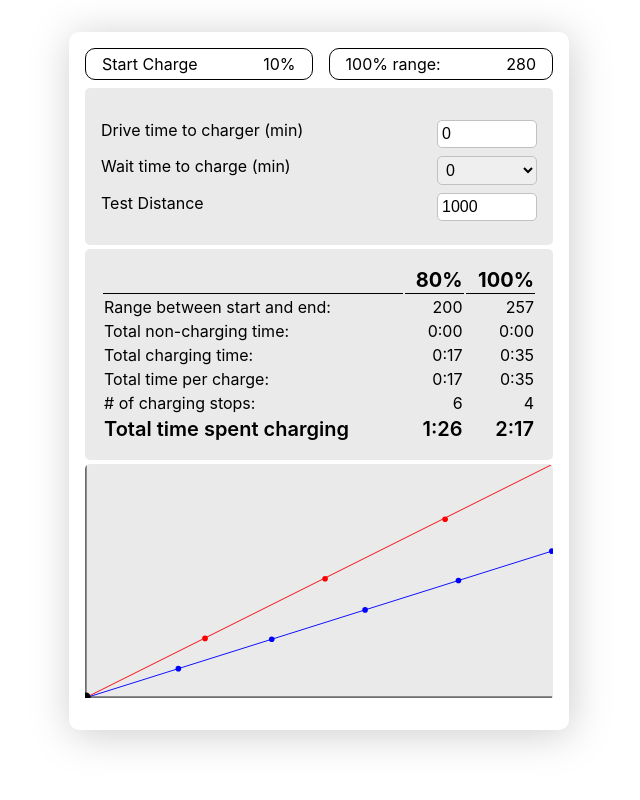
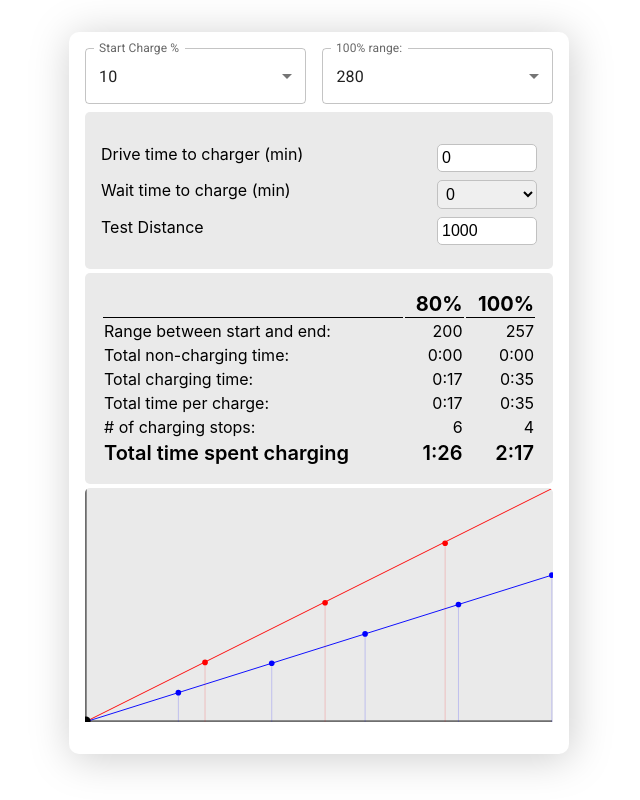
Before and after one commit to aokorodu/EVChargeTime, a React (Create React App) app in the folder ev-chargetime/: page / in a window 1280 px wide. Shown: the whole page, without its empty margins (321-961 px from the left). Built offline with nearby package versions, Linux system fonts and the light colour scheme.

Commit message:
added material ui select component

```diff
--- a/ev-chargetime/package.json
+++ b/ev-chargetime/package.json
@@ -3,6 +3,10 @@
   "version": "0.1.0",
   "private": true,
   "dependencies": {
+    "@emotion/react": "^11.11.1",
+    "@emotion/styled": "^11.11.0",
+    "@fontsource/roboto": "^5.0.8",
+    "@mui/material": "^5.14.14",
     "@testing-library/jest-dom": "^5.17.0",
     "@testing-library/react": "^13.4.0",
     "@testing-library/user-event": "^13.5.0",
--- a/ev-chargetime/src/App.tsx
+++ b/ev-chargetime/src/App.tsx
@@ -1,8 +1,13 @@
-import React, { useEffect, useState } from 'react';
+import { useEffect, useState } from 'react';
 import './App.css';
 import Selector from './components/Selector';
 import CustomSelector from './components/CustomSelector';
 import Chart from './components/Chart';
+import '@fontsource/roboto/300.css';
+import '@fontsource/roboto/400.css';
+import '@fontsource/roboto/500.css';
+import '@fontsource/roboto/700.css';
+
 
 function App() {
   const chargeCurve = [2.36, 2.07, 2.07, 2.07, 2.53, 2.85, 3.3, 18]
@@ -34,6 +39,7 @@ function App() {
     setTotalTimePerFull(calculateTime(100))
   }
   const changeStart = (e: String) => {
+    console.log('change start to ', e)
     const num = Number(e);
     setStartCharge(num);
   }
@@ -110,7 +116,7 @@ function App() {
     <>
       <div className='controls'>
         <div className='chargeLevelControls'>
-          <CustomSelector label="Start Charge" value={10} valueOptions={[10, 20, 30, 40, 50]} callback={changeStart} suffix='%' />
+          <CustomSelector label="Start Charge %" value={10} valueOptions={[10, 20, 30, 40, 50]} callback={changeStart} suffix='%' />
           <CustomSelector label="100% range:" value={280} valueOptions={[200, 220, 240, 260, 280, 300, 320, 340, 360, 380, 400]} callback={setRange} />
         </div>
         <div className='dynamicNumbers'>
--- a/ev-chargetime/src/components/Chart/index.tsx
+++ b/ev-chargetime/src/components/Chart/index.tsx
@@ -26,6 +26,8 @@ const Chart = ({ timeNotFull, timeFull, stopsNotFull, timePerChargeNotFull, stop
             const xpos = (i + 1) * notFullIncrements;
             const ypos = 250 - ((i + 1) * timePerChargeNotFull) * unitsPerMin;
             arr.push(<circle cx={xpos} cy={ypos} fill="blue" r={3} />)
+            arr.push(<path d={`M${xpos},250 L${xpos},${ypos}`}
+                stroke="blue" strokeOpacity={.2} />)
         }
 
         return arr;
@@ -38,6 +40,8 @@ const Chart = ({ timeNotFull, timeFull, stopsNotFull, timePerChargeNotFull, stop
             const xpos = (i + 1) * fullIncrements;
             const ypos = 250 - ((i + 1) * Math.round(timePerChargeFull)) * unitsPerMin;
             arr.push(<circle cx={xpos} cy={ypos} fill="red" r={3} />)
+            arr.push(<path d={`M${xpos},250 L${xpos},${ypos}`}
+                stroke="red" strokeOpacity={.2} />)
         }
 
         return arr;
--- a/ev-chargetime/src/components/CustomSelector/CustomSelector.module.css
+++ b/ev-chargetime/src/components/CustomSelector/CustomSelector.module.css
@@ -1,24 +1,4 @@
-.holder {
+.container {
   position: relative;
   flex-grow: 1;
-  background-color: white;
-  height: 2rem;
-  display: flex;
-  flex-direction: row;
-  justify-content: space-between;
-  align-items: center;
-  border: 1px solid black;
-  border-radius: 10px;
-  padding: 0.5rem 1rem;
 }
-
-.dropdownHolder {
-  position: absolute;
-  width: 100%;
-  z-index: 100;
-  top: 2.5rem;
-  left: 0rem;
-  border: 1px solid black;
-  border-radius: 10px;
-  overflow: hidden;
-}
--- a/ev-chargetime/src/components/CustomSelector/index.tsx
+++ b/ev-chargetime/src/components/CustomSelector/index.tsx
@@ -1,6 +1,11 @@
 import { useState } from "react";
-import CustomSelectorButton from "./CustomSelectorButton";
-import styles from "./CustomSelector.module.css";
+import * as React from 'react';
+import Box from '@mui/material/Box';
+import InputLabel from '@mui/material/InputLabel';
+import MenuItem from '@mui/material/MenuItem';
+import Select from '@mui/material/Select';
+import FormControl from '@mui/material/FormControl';
+import styles from './CustomSelector.module.css';
 
 type SelectorProps = {
     label?: string,
@@ -11,27 +16,33 @@ type SelectorProps = {
 }
 
 const CustomSelector = ({ label, value, valueOptions, callback, suffix }: SelectorProps) => {
-    const [chosenValue, setChosenValue] = useState(value);
-    const [open, toggleOpen] = useState(false);
-
-    const selectValue = (newValue: number) => {
-        setChosenValue(newValue);
-        toggleOpen(!open);
-        callback(newValue)
+    const [selectedValue, setSelectedValue] = React.useState(0);
+    const func = (e: any) => {
+        setSelectedValue(e.target.value)
+        callback(e.target.value)
     }
-
+    React.useEffect(() => {
+        setSelectedValue(value)
+    }, [])
     return (
         <>
-            <div className={styles.holder} onClick={() => { toggleOpen(!open) }}>
-                <div>{label}</div>
-
-                <div  >{chosenValue}{suffix}</div>
-                {open &&
-                    <div className={styles.dropdownHolder} onBlur={() => { console.log('blur') }}>
+            <div className={styles.container}>
+                <FormControl fullWidth>
+                    <InputLabel id="demo-simple-select-label">{label}</InputLabel>
+                    <Select
+                        labelId="demo-simple-select-label"
+                        id="demo-simple-select"
+                        value={selectedValue}
+                        label={label}
+                        onChange={func}
+                    >
                         {valueOptions.map((val) => {
-                            return (<CustomSelectorButton value={val} onClick={selectValue} selected={val === chosenValue ? true : false} suffix={suffix} />)
+                            return (
+                                <MenuItem value={val}>{val}</MenuItem>
+                            )
                         })}
-                    </div>}
+                    </Select>
+                </FormControl>
             </div>
         </>);
 }
```
Also changed, not shown: 1 other file (tests, documents, lock files or other folders).
